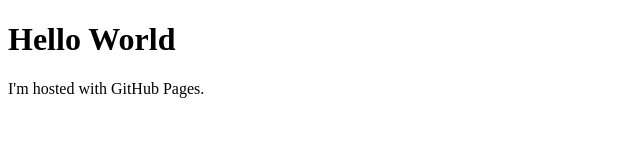
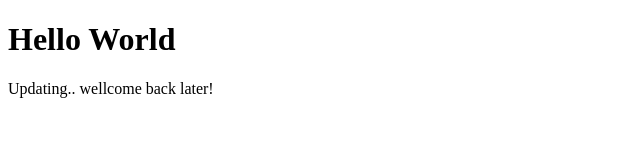
Before and after one commit to Nopedius/nopedius.github.io, a plain HTML site: page index.html in a window 1280 px wide. Shown: the full height of the page, 0-640 px from the left. Drawn offline with Linux system fonts and the light colour scheme.

Commit message:
Update index.html

```diff
--- a/index.html
+++ b/index.html
@@ -2,6 +2,6 @@
 <html>
 <body>
 <h1>Hello World</h1>
-<p>I'm hosted with GitHub Pages.</p>
+<p>Updating.. wellcome back later!</p>
 </body>
 </html>
```
